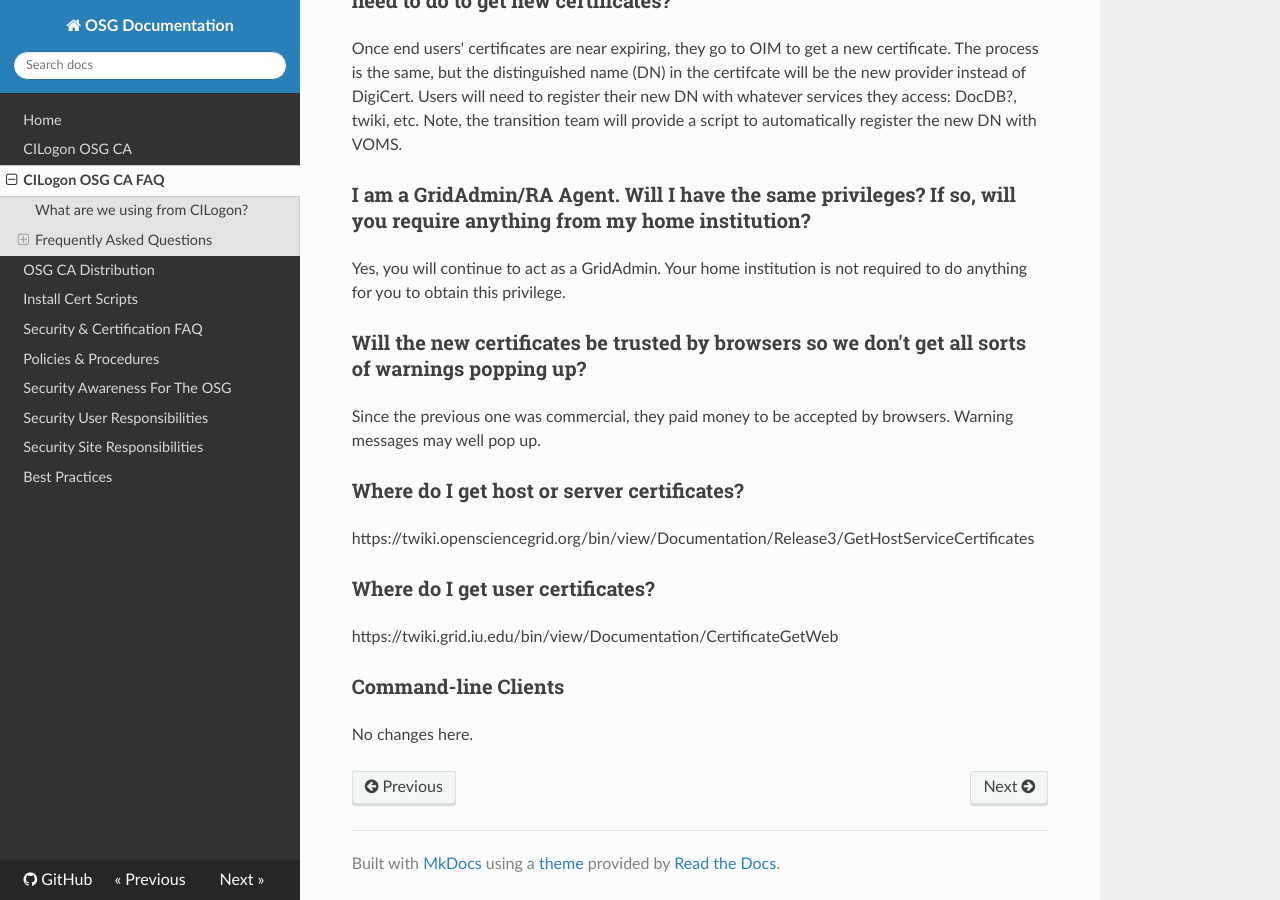
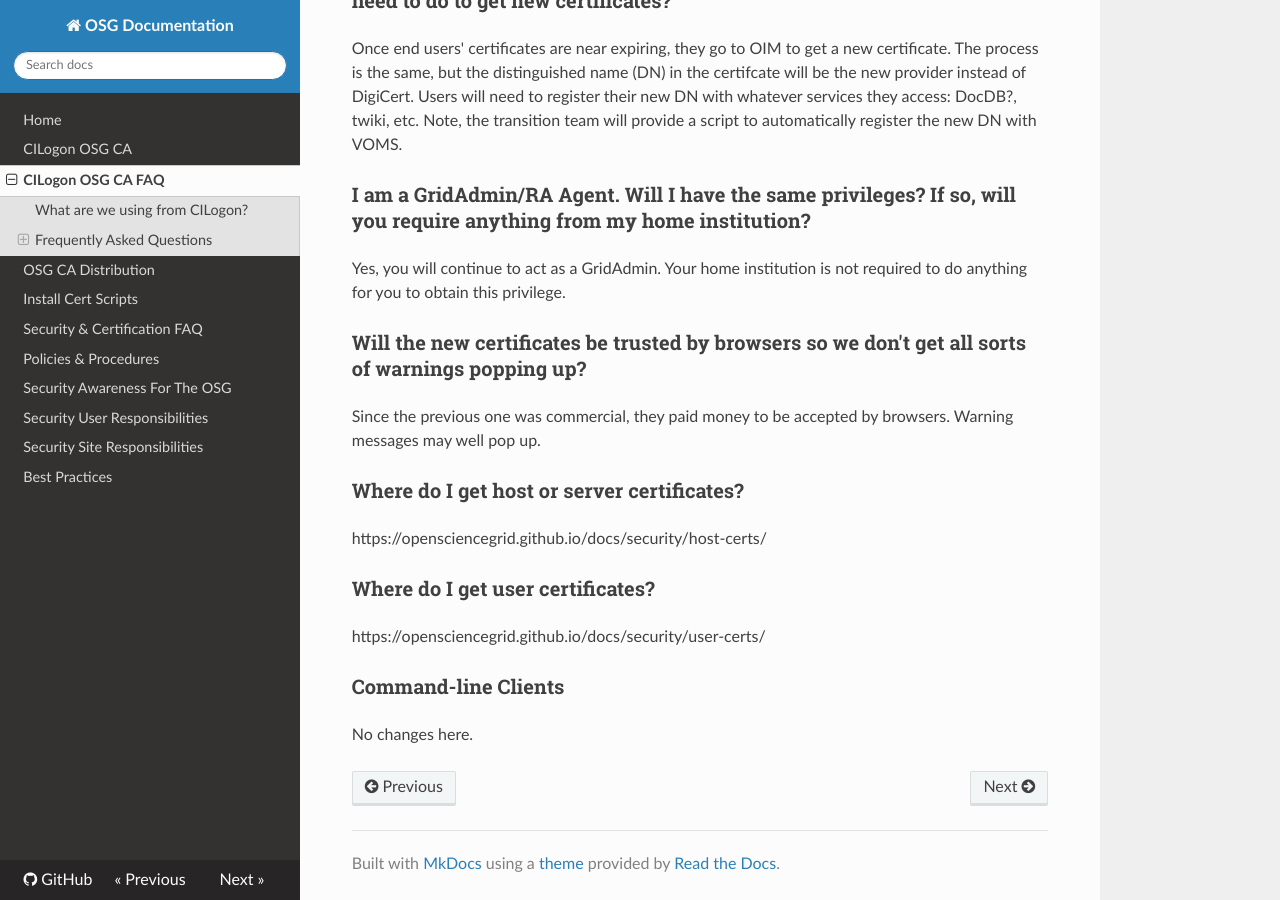
Before and after one commit to opensciencegrid/security, an MkDocs documentation site: the page built from docs/CILogonOSGFAQ.md, in a window 1280 px wide and 900 px high, scrolled down 817 px. Built offline with MkDocs 1.6.1, drawn with Linux system fonts in a browser that asks for light colours; nearby versions of some CDN libraries; old or Windows-style settings are respelled for this version of MkDocs; some of the changed lines change nothing that is shown.

Commit message:
Update CILogonOSGFAQ.md
Updating links from the twiki to opensciencegrid.github.io

```diff
--- a/docs/CILogonOSGFAQ.md
+++ b/docs/CILogonOSGFAQ.md
@@ -22,10 +22,10 @@ Yes, you will continue to act as a GridAdmin. Your home institution is not requi
 Since the previous one was commercial, they paid money to be accepted by browsers. Warning messages may well pop up.
 
 ### Where do I get host or server certificates?
-https://twiki.opensciencegrid.org/bin/view/Documentation/Release3/GetHostServiceCertificates
+https://opensciencegrid.github.io/docs/security/host-certs/
 
 ### Where do I get user certificates?
-https://twiki.grid.iu.edu/bin/view/Documentation/CertificateGetWeb
+https://opensciencegrid.github.io/docs/security/user-certs/
 
 ### Command-line Clients
 No changes here.
```
